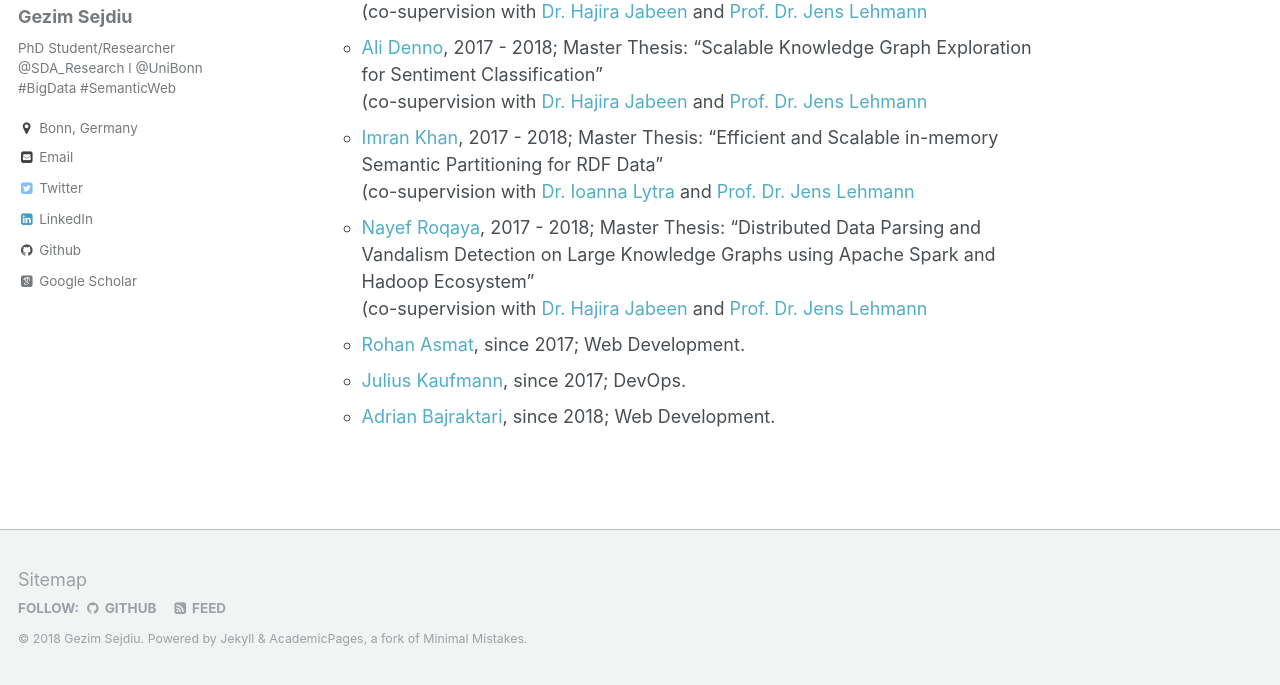
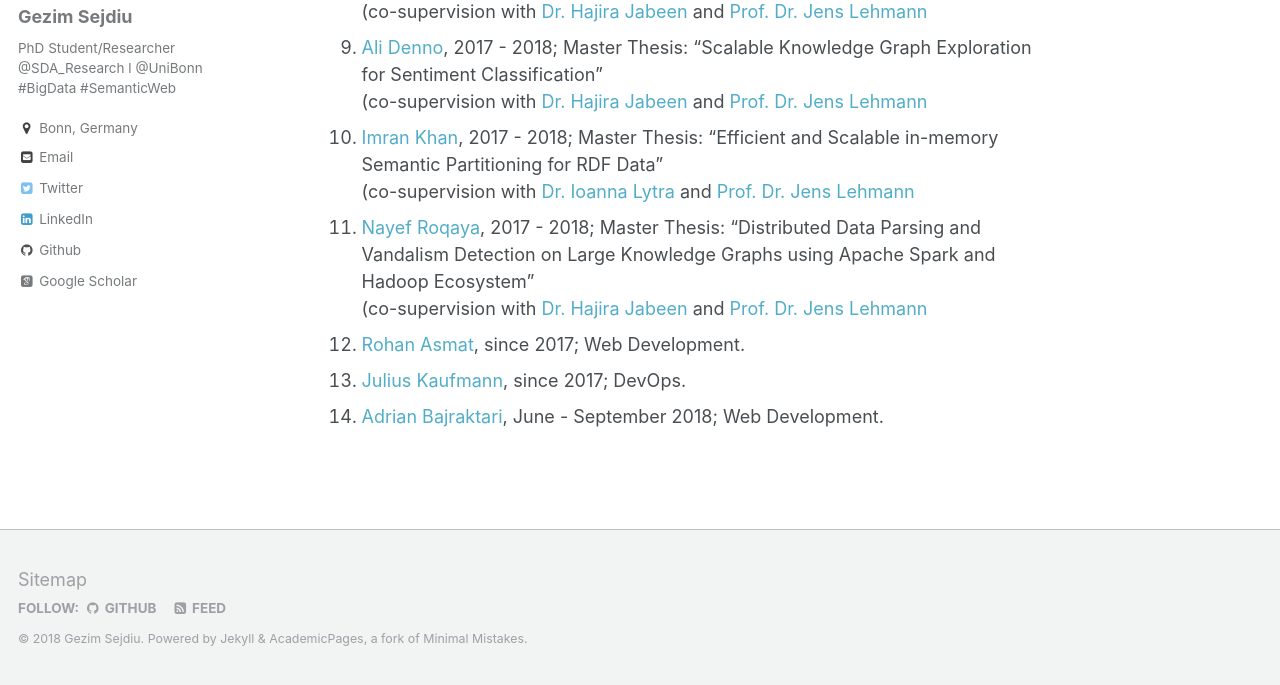
Before and after one commit to GezimSejdiu/gezimsejdiu.github.io, a Jekyll site: the page built from _pages/teaching.md, in a window 1280 px wide and 900 px high, scrolled down 766 px, cut to the strip 215-900 px from the top of the window. Built offline with Jekyll 4.4.1, drawn with Linux system fonts in a browser that asks for light colours; some web fonts are replaced; some of the changed lines change nothing that is shown.

Commit message:
Update supervision section by adding numbers list

```diff
--- a/_pages/teaching.md
+++ b/_pages/teaching.md
@@ -10,23 +10,23 @@
   (**SoSe2017**, **WiSe2017/18**, **SoSe2018**, **WiSe2018/19**)
 * Master Thesis [topics](http://sda.cs.uni-bonn.de/teaching/thesis-announcements/)
 * Supervision
-  * [Mohammad Ghasemi](https://github.com/imghasemi), since 2018; Master Thesis: (co-supervision with [Prof. Dr. Jens Lehmann](http://sda.cs.uni-bonn.de/people/prof-dr-jens-lehmann/))
-  * [Pardeep Naik](https://github.com/livinnatious), since 2018; Master Thesis: (co-supervision with [Dr. Ioanna Lytra](http://sda.cs.uni-bonn.de/people/dr-ioanna-lytra/) and [Prof. Dr. Jens Lehmann](http://sda.cs.uni-bonn.de/people/prof-dr-jens-lehmann/))
-  * Abakar Bouba, since 2018; Master Thesis: (co-supervision with [Dr. Damien Graux](http://sda.cs.uni-bonn.de/people/dr-damien-graux/) and [Prof. Dr. Jens Lehmann](http://sda.cs.uni-bonn.de/people/prof-dr-jens-lehmann/))
-  * Gulnar Khalilova, since 2018; Master Thesis: (co-supervision with [Dr. Anisa Rula](http://sda.cs.uni-bonn.de/people/dr-anisa-rula/) and [Prof. Dr. Jens Lehmann](http://sda.cs.uni-bonn.de/people/prof-dr-jens-lehmann/))
-  * Moumen Elteir, since 2018; Master Thesis: (co-supervision with [Prof. Dr. Jens Lehmann](http://sda.cs.uni-bonn.de/people/prof-dr-jens-lehmann/))
-  * [Wang Zhe](https://github.com/CescWang1991), 2018; Master Thesis: "Efficient In-memory Graph Partitioning Algorithms and Query Engine for RDF Data"
+  1. [Mohammad Ghasemi](https://github.com/imghasemi), since 2018; Master Thesis: (co-supervision with [Prof. Dr. Jens Lehmann](http://sda.cs.uni-bonn.de/people/prof-dr-jens-lehmann/))
+  1. [Pardeep Naik](https://github.com/livinnatious), since 2018; Master Thesis: (co-supervision with [Dr. Ioanna Lytra](http://sda.cs.uni-bonn.de/people/dr-ioanna-lytra/) and [Prof. Dr. Jens Lehmann](http://sda.cs.uni-bonn.de/people/prof-dr-jens-lehmann/))
+  1. Abakar Bouba, since 2018; Master Thesis: (co-supervision with [Dr. Damien Graux](http://sda.cs.uni-bonn.de/people/dr-damien-graux/) and [Prof. Dr. Jens Lehmann](http://sda.cs.uni-bonn.de/people/prof-dr-jens-lehmann/))
+  1. Gulnar Khalilova, since 2018; Master Thesis: (co-supervision with [Dr. Anisa Rula](http://sda.cs.uni-bonn.de/people/dr-anisa-rula/) and [Prof. Dr. Jens Lehmann](http://sda.cs.uni-bonn.de/people/prof-dr-jens-lehmann/))
+  1. Moumen Elteir, since 2018; Master Thesis: (co-supervision with [Prof. Dr. Jens Lehmann](http://sda.cs.uni-bonn.de/people/prof-dr-jens-lehmann/))
+  1. [Wang Zhe](https://github.com/CescWang1991), 2018; Master Thesis: "Efficient In-memory Graph Partitioning Algorithms and Query Engine for RDF Data"
         (co-supervision with [Dr. Ioanna Lytra](http://sda.cs.uni-bonn.de/people/dr-ioanna-lytra/) and [Prof. Dr. Jens Lehmann](http://sda.cs.uni-bonn.de/people/prof-dr-jens-lehmann/))
-  * [Kunal Jha](https://github.com/Kunal-Jha), 2018; Master Thesis: "Rule Mining on Distributed RDF Data"
+  1. [Kunal Jha](https://github.com/Kunal-Jha), 2018; Master Thesis: "Rule Mining on Distributed RDF Data"
         (co-supervision with [Dr. Hajira Jabeen](http://sda.cs.uni-bonn.de/people/dr-hajira-jabeen/), [Tommaso Soru](http://aksw.org/TommasoSoru.html), [Michael Roeder](http://aksw.org/MichaelRoeder.html) and [Prof. Dr. Jens Lehmann](http://sda.cs.uni-bonn.de/people/prof-dr-jens-lehmann/))
-  * [Mohamad Denno](https://github.com/mhddenno), 2017 - 2018; Master Thesis: “Scalable deep learning technique for sensitive data exposure detection”
+  1. [Mohamad Denno](https://github.com/mhddenno), 2017 - 2018; Master Thesis: “Scalable deep learning technique for sensitive data exposure detection”
         (co-supervision with [Dr. Hajira Jabeen](http://sda.cs.uni-bonn.de/people/dr-hajira-jabeen/) and [Prof. Dr. Jens Lehmann](http://sda.cs.uni-bonn.de/people/prof-dr-jens-lehmann/)
-  * [Ali Denno](https://github.com/AliDenno), 2017 - 2018; Master Thesis: “Scalable Knowledge Graph Exploration for Sentiment Classification”
+  1. [Ali Denno](https://github.com/AliDenno), 2017 - 2018; Master Thesis: “Scalable Knowledge Graph Exploration for Sentiment Classification”
         (co-supervision with [Dr. Hajira Jabeen](http://sda.cs.uni-bonn.de/people/dr-hajira-jabeen/) and [Prof. Dr. Jens Lehmann](http://sda.cs.uni-bonn.de/people/prof-dr-jens-lehmann/)
-  * [Imran Khan](https://github.com/imransilvake), 2017 - 2018; Master Thesis: “Efficient and Scalable in-memory Semantic Partitioning for RDF Data”
+  1. [Imran Khan](https://github.com/imransilvake), 2017 - 2018; Master Thesis: “Efficient and Scalable in-memory Semantic Partitioning for RDF Data”
         (co-supervision with [Dr. Ioanna Lytra](http://sda.cs.uni-bonn.de/people/dr-ioanna-lytra/) and [Prof. Dr. Jens Lehmann](http://sda.cs.uni-bonn.de/people/prof-dr-jens-lehmann/)
-  * [Nayef Roqaya](https://github.com/nayefroqaya), 2017 - 2018; Master Thesis: "Distributed Data Parsing and Vandalism Detection on Large Knowledge Graphs using Apache Spark and Hadoop Ecosystem"
+  1. [Nayef Roqaya](https://github.com/nayefroqaya), 2017 - 2018; Master Thesis: "Distributed Data Parsing and Vandalism Detection on Large Knowledge Graphs using Apache Spark and Hadoop Ecosystem"
         (co-supervision with [Dr. Hajira Jabeen](http://sda.cs.uni-bonn.de/people/dr-hajira-jabeen/) and [Prof. Dr. Jens Lehmann](http://sda.cs.uni-bonn.de/people/prof-dr-jens-lehmann/)
-  * [Rohan Asmat](https://github.com/RohanAsmat),  since 2017; Web Development.
-  * [Julius Kaufmann](https://github.com/juliuskaufmann), since 2017; DevOps.
-  * [Adrian Bajraktari](https://github.com/AdrianBajraktari), since 2018; Web Development.
+  1. [Rohan Asmat](https://github.com/RohanAsmat),  since 2017; Web Development.
+  1. [Julius Kaufmann](https://github.com/juliuskaufmann), since 2017; DevOps.
+  1. [Adrian Bajraktari](https://github.com/AdrianBajraktari), June - September 2018; Web Development.
```
